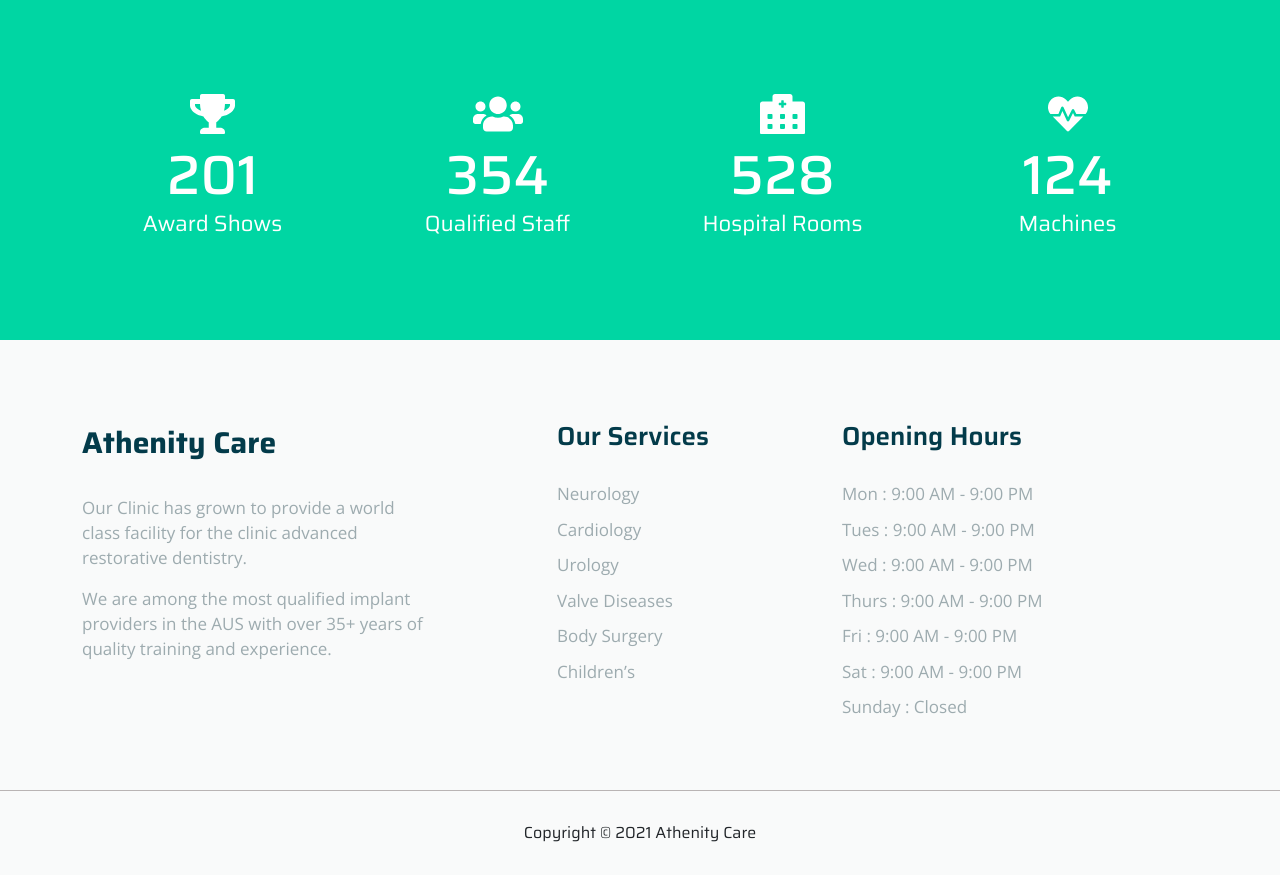
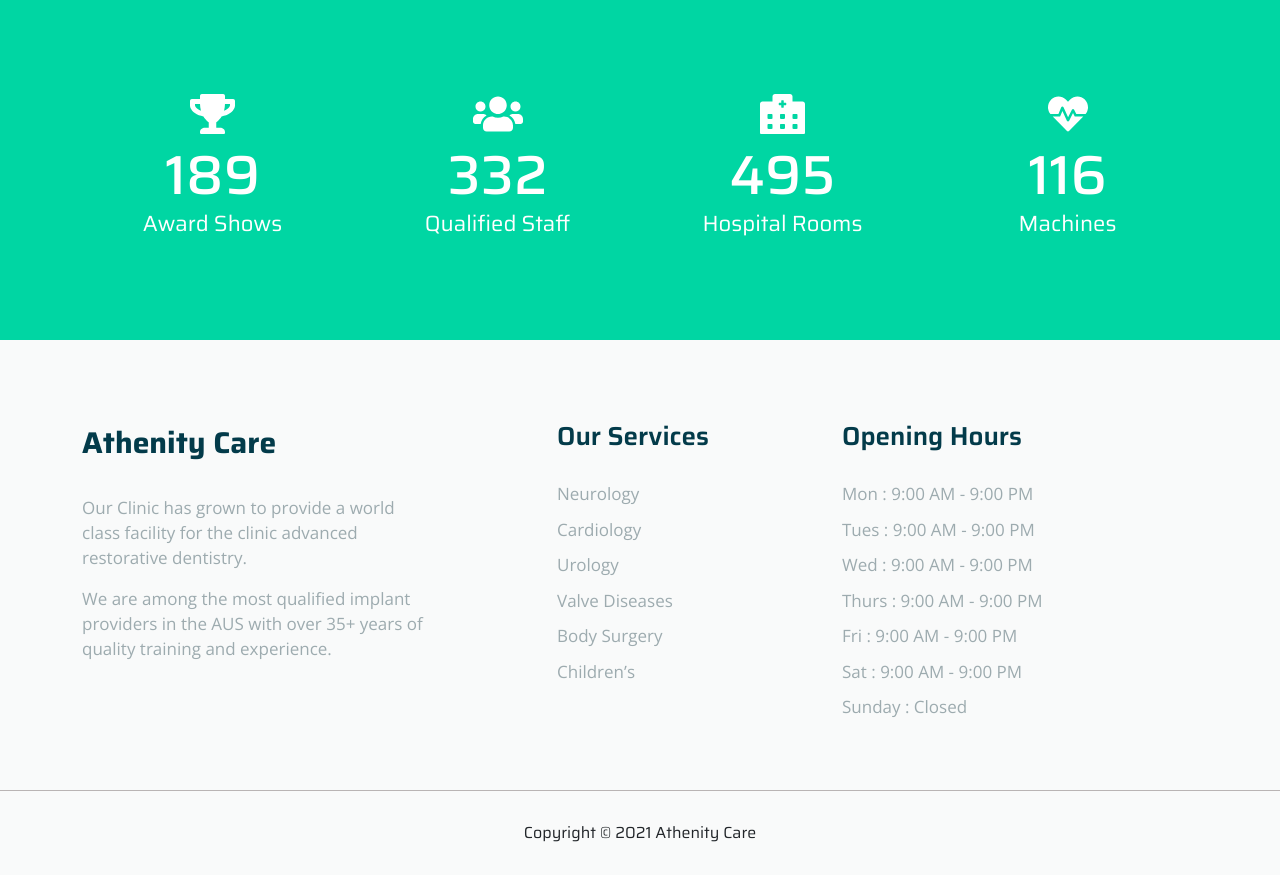
Before and after one commit to mariyapoly/athenity-care, a React (Create React App) app: page / in a window 1280 px wide. Shown: the part 2940-3815 px from the top of the page. Built offline with nearby package versions, Linux system fonts and the light colour scheme; no server answers.

Commit message:
added counter component

```diff
--- a/src/pages/Home/CounterUp/CounterUp.js
+++ b/src/pages/Home/CounterUp/CounterUp.js
@@ -15,28 +15,28 @@ const CounterUp = () => {
                     <Col lg={3} xs={12} sm={6}>
                         <div className="single-counter">
                             <FontAwesomeIcon className="count-icon" icon={faTrophy} />
-                            <CountUp duration={3} end={201} />
+                            <CountUp delay={5} duration={3} end={201} />
                             <p>Award Shows</p>
                         </div>
                     </Col>
                     <Col lg={3} xs={12} sm={6}>
                         <div className="single-counter">
                             <FontAwesomeIcon className="count-icon" icon={faUsers} />
-                            <CountUp duration={3} end={354} />
+                            <CountUp delay={5} duration={3} end={354} />
                             <p>Qualified Staff</p>
                         </div>
                     </Col>
                     <Col lg={3} xs={12} sm={6}>
                         <div className="single-counter">
                             <FontAwesomeIcon className="count-icon" icon={faHospitalAlt} />
-                            <CountUp duration={3} end={528} />
+                            <CountUp delay={5} duration={3} end={528} />
                             <p>Hospital Rooms</p>
                         </div>
                     </Col>
                     <Col lg={3} xs={12} sm={6}>
                         <div className="single-counter">
                             <FontAwesomeIcon className="count-icon" icon={faHeartbeat} />
-                            <CountUp duration={3} end={124} />
+                            <CountUp delay={5} duration={3} end={124} />
                             <p>Machines</p>
                         </div>
                     </Col>
```
